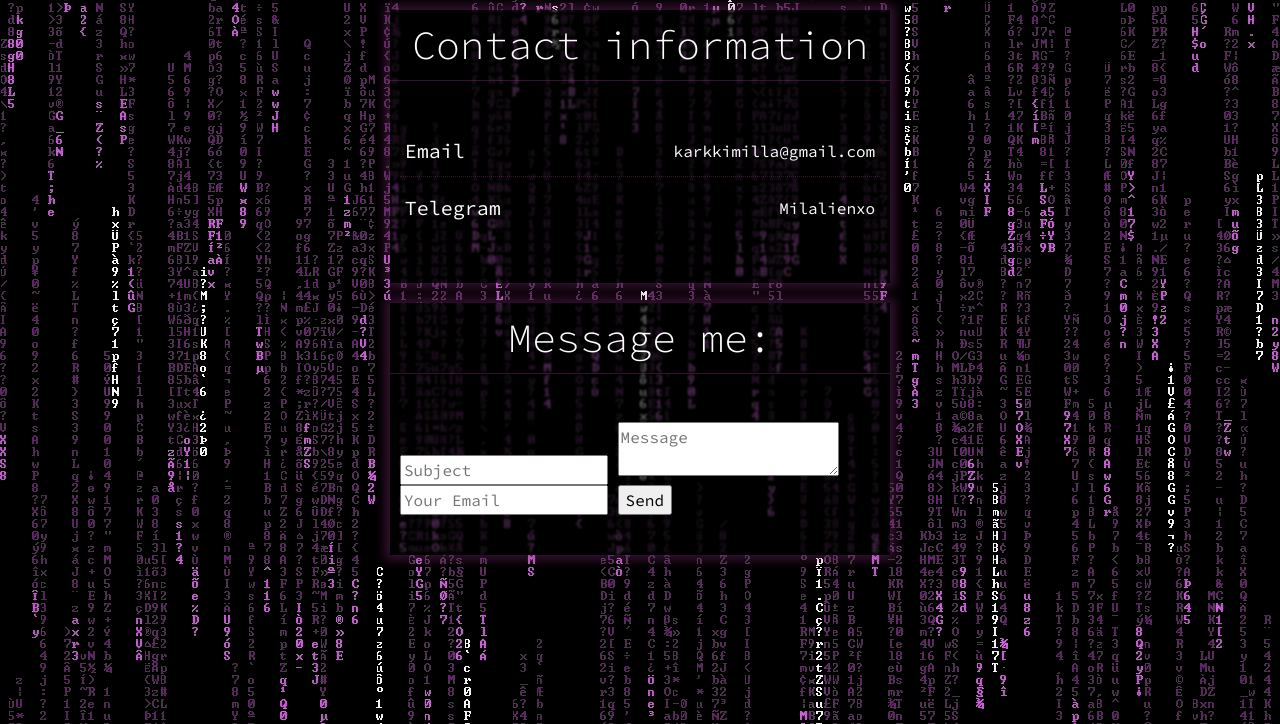
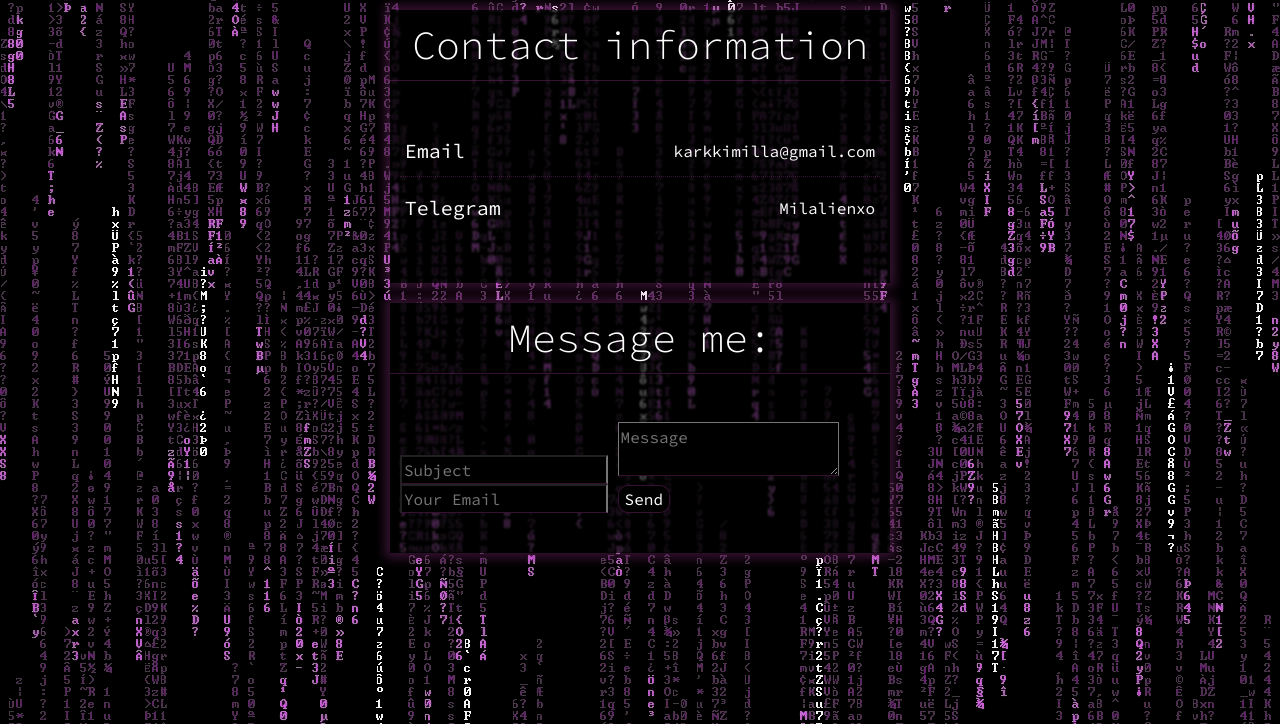
Before and after one commit to Milalien/Milalienxo, a plain HTML site: page contact.html in a window 1280 px wide. Shown: the part 76-800 px from the top of the page. Drawn offline with nearby package versions, Linux system fonts and the light colour scheme.

Commit message:
Update contact.html

```diff
--- a/contact.html
+++ b/contact.html
@@ -55,22 +55,14 @@
             <legend>Message me:</legend>
             <div class="wrapper">
 
-                <form action="https://postmail.invotes.com/send"
-    method="post" id="email_form">
+                <form action="https://postmail.invotes.com/send" method="post" id="email_form">
 
-    <input type="text" name="subject" placeholder="Subject" />
-    <textarea name="text" placeholder="Message"></textarea>
-    <input type="hidden" name="access_token" value="adin9g177ncgakprm6ykn3hk" />
-
-
-<input type="text" name="reply_to"
-                placeholder="Your Email" />
-
-
-    <input id="submit_form" type="submit" value="Send" />
-
-</form>
-
+                    <input style="color:white;background-color:black;border-bottom: 1.5px solid rgb(154, 51, 140, 0.35);" type="text" name="subject" placeholder="Subject" />
+                    <textarea style="color:white;background-color:black;border-bottom: 1.5px solid rgb(154, 51, 140, 0.35);" name="text" placeholder="Message"></textarea>
+                    <input type="hidden" name="access_token" value="adin9g177ncgakprm6ykn3hk" />
+                    <input style="color:white;background-color:black;border-bottom: 1.5px solid rgb(154, 51, 140, 0.35);" type="text" name="reply_to" placeholder="Your Email" />
+                    <input style="color:white;background-color:black;border: 1.5px solid rgb(154, 51, 140, 0.35); border-radius:10px;" id="submit_form" type="submit" value="Send" />
+                </form>
             </div>
         </fieldset>
     </div>
```
